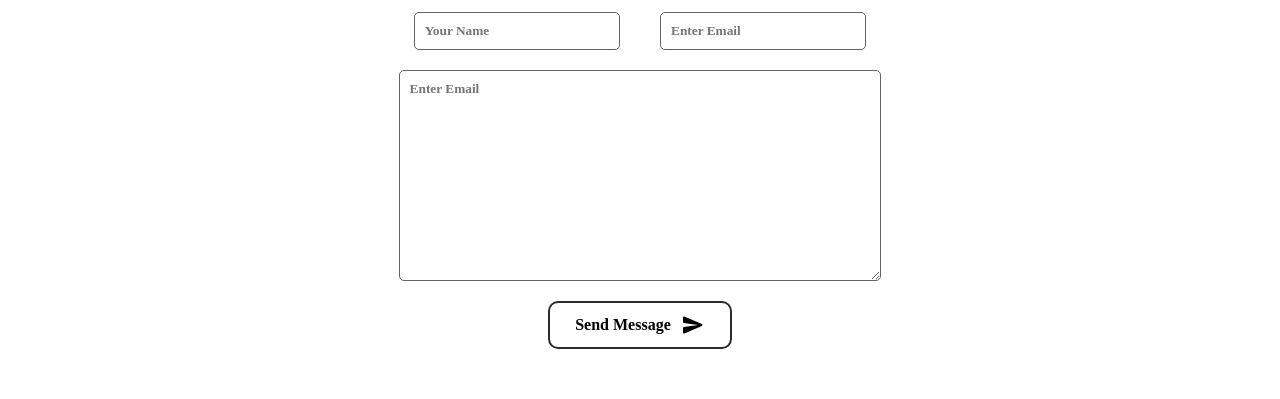
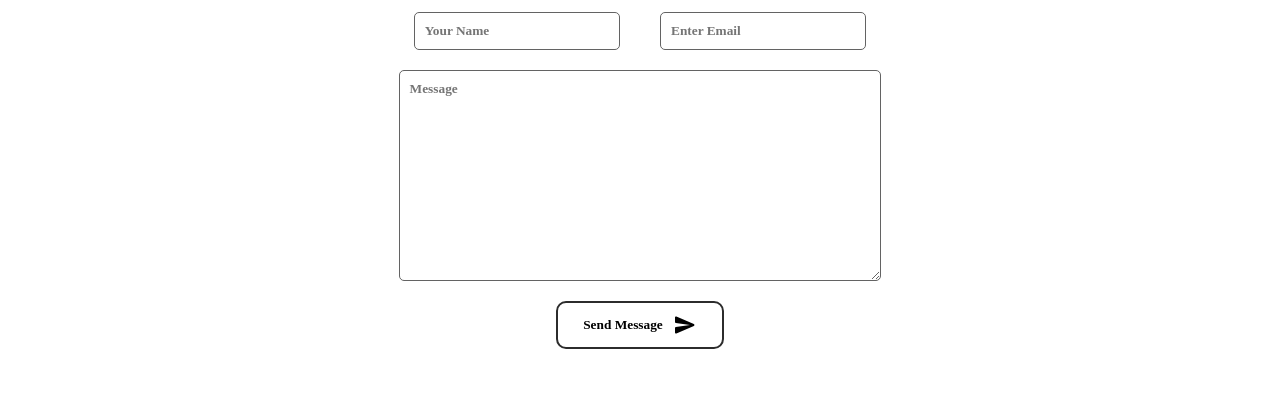
Before and after one commit to asadzeus/PortfolioNew, a React (Vite) app: page / in a window 1280 px wide. Shown: the part 3027-3426 px from the top of the page. Built offline with nearby package versions, Linux system fonts and the light colour scheme; a web font is replaced by a local one.

Commit message:
contact requirements

```diff
--- a/src/Components/Contact/Contact.jsx
+++ b/src/Components/Contact/Contact.jsx
@@ -41,10 +41,10 @@ const Contact = () => {
               <input type="text" placeholder='Enter Email' name="Email" className='input1' maxLength={40}  required/>
           </div>
           <div className="contactFormBottom">
-              <textarea type="text" placeholder='Enter Email' name="Message" className='input2' required/>
-              <div className="sendBtn" onClick={sendEmail}>
+              <textarea type="text" placeholder='Message' name="Message" className='input2' required/>
+              <button className="sendBtn" type="submit" >
                 Send Message <SendRoundedIcon className='sendIcon'/>
-              </div>
+              </button>
 
           </div>
         </form>
--- a/src/Components/Contact/contact.css
+++ b/src/Components/Contact/contact.css
@@ -88,6 +88,7 @@ input:focus::placeholder {
 
 .sendBtn{
     border: 2px solid rgb(44, 44, 44);
+    background-color: white;
     padding: 10px 25px;
     display: flex;
     justify-content: center;
```
